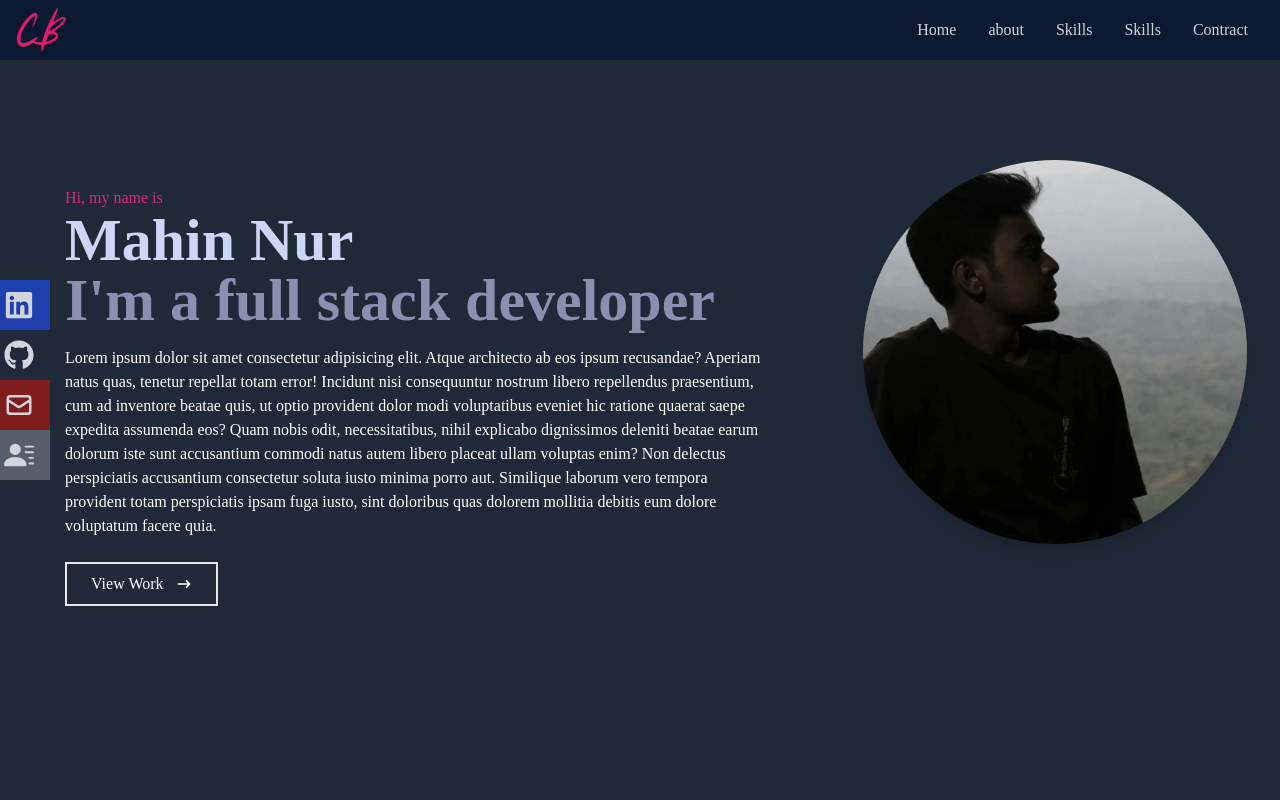
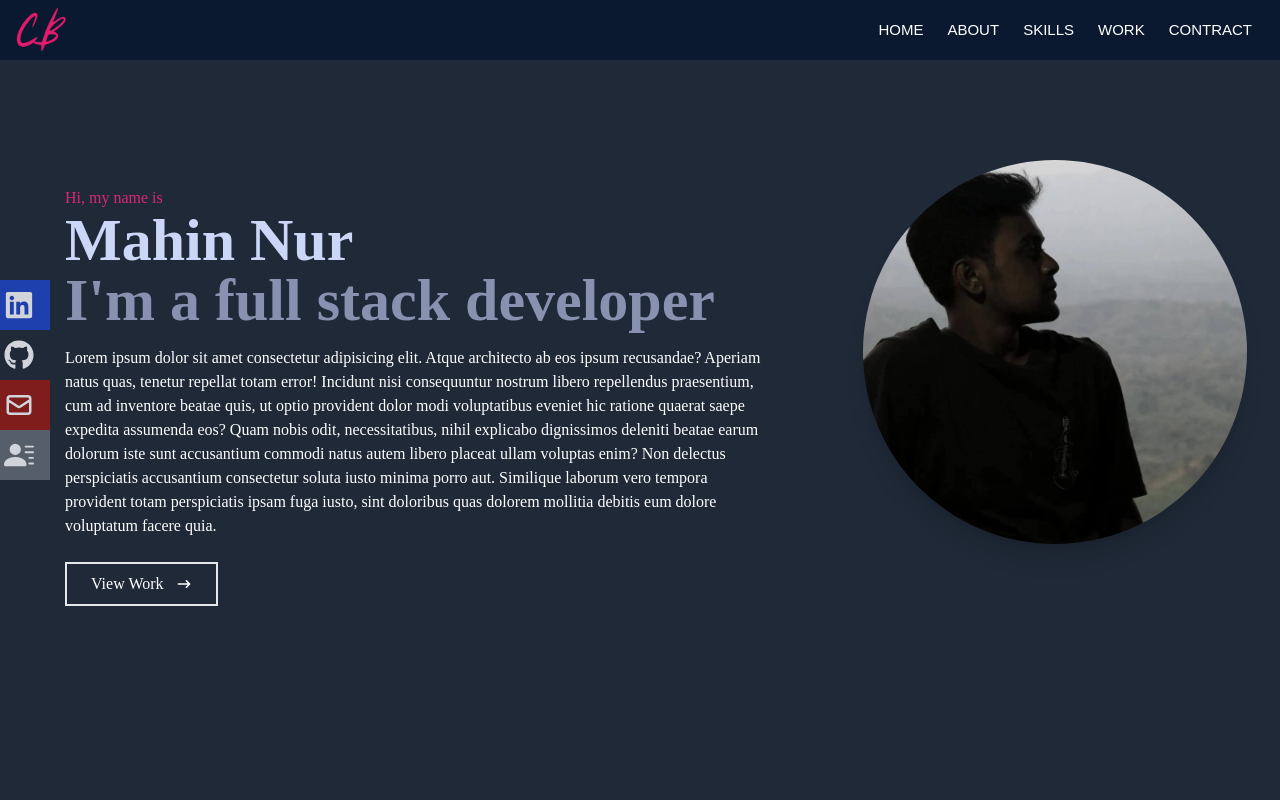
Before and after one commit to injammahin/portfolio, a React (Create React App) app: page / in a window 1280 px wide. Shown: the top 800 px of the page. Built offline with nearby package versions, Linux system fonts and the light colour scheme.

Commit message:
underline fixed

```diff
--- a/src/App.js
+++ b/src/App.js
@@ -4,7 +4,7 @@ import About from "./components/About";
 import Skills from "./components/Skills";
 import Work from "./components/Work";
 import MouseHover from "./components/Mousehover";
-import Arrow from "./components/Arrow";
+// import Arrow from "./components/Arrow";
 import Contract from "./components/Contract";
 
 function App() {
@@ -16,7 +16,7 @@ function App() {
       <Skills />
       <MouseHover />
       <Work />
-      <Arrow />
+      {/* <Arrow /> */}
       <Contract />
     </div>
   );
--- a/src/components/Mousehover.jsx
+++ b/src/components/Mousehover.jsx
@@ -43,9 +43,12 @@ const MouseHover = () => {
   return (
     <div
       id="project_container"
-      className=" hidden md:block bg-gray-800 text-center"
+      className=" hidden md:block bg-gray-800 text-center w-full h-56 text-gray-300 "
     >
       <div id="projectbox" className="face relative">
+        <h1 className="  text-4xl font-bold  text-gray-300 hover:rotate-45% ">
+          take a look at my work
+        </h1>
         {/* Start project HTML */}
         <div className="eye inline-block text-center bg-gray-200 h-16 w-16 rounded-full mb-4  relative">
           <div className="eyee absolute bg-gray-900 h-5 w-5 rounded-full transition-transform ease-in-out duration-800 transform">
@@ -58,7 +61,7 @@ const MouseHover = () => {
           </div>
         </div>
         {/* Mouth */}
-        <div className="mouth inline-block bg-red-500 h-5 w-6 mx-[-95px] my-[-30px] rounded-full mt-12" />
+        {/* <div className="mouth inline-block bg-red-500 h-5 w-6 mx-[-95px] my-[-30px] rounded-full mt-12" /> */}
         {/* End Project HTML */}
       </div>
     </div>
--- a/src/components/Navber.jsx
+++ b/src/components/Navber.jsx
@@ -1,5 +1,6 @@
 import React, { useState } from "react";
 import Logo from "../assets/logo1.png";
+
 import {
   FaBars,
   FaFacebook,
@@ -22,28 +23,28 @@ const Navber = () => {
       </div>
       {/* menu */}
       <div className=" hidden md:flex">
-        <ul className=" hidden md:flex ">
-          <li className="hover:underline hover:scale-x-150 hover:scale-y-150 duration-500 ">
+        <ul className="c hidden md:flex ">
+          <li className="custom hover:scale-x-150 hover:scale-y-150 duration-500 ">
             <Link to="home" spy={true} smooth={true}>
               Home
             </Link>
           </li>
-          <li className="hover:underline hover:scale-x-150 hover:scale-y-150 duration-500 ">
+          <li className="custom hover:scale-x-150 hover:scale-y-150 duration-500 ">
             <Link to="about" spy={true} smooth={true}>
               about
             </Link>
           </li>
-          <li className="hover:underline hover:scale-x-150 hover:scale-y-150 duration-500 ">
+          <li className=" custom  hover:scale-x-150 hover:scale-y-150 duration-500 ">
             <Link to="skills" spy={true} smooth={true}>
               Skills
             </Link>
           </li>
-          <li className="hover:underline hover:scale-x-150 hover:scale-y-150 duration-500 ">
-            <Link to="skills" spy={true} smooth={true}>
-              Skills
+          <li className="custom hover:scale-x-150 hover:scale-y-150 duration-500 ">
+            <Link to="work" spy={true} smooth={true}>
+              Work
             </Link>
           </li>
-          <li className="hover:underline hover:scale-x-150 hover:scale-y-150 duration-500 ">
+          <li className="custom hover:scale-x-150 hover:scale-y-150 duration-500 ">
             <Link to="contract" spy={true} smooth={true}>
               Contract
             </Link>
@@ -62,27 +63,27 @@ const Navber = () => {
             : "absolute top-0 left-0 w-full h-screen bg-[#0a192f] flex flex-col justify-center items-center"
         }
       >
-        <li className="hover:underline hover:scale-x-150 hover:scale-y-150 duration-500 py-6 text-3xl">
+        <li className="custom hover:scale-x-150 hover:scale-y-150 duration-500 py-6 ">
           <Link onClick={handleClick} to="home" spy={true} smooth={true}>
             Home
           </Link>
         </li>
-        <li className="hover:underline hover:scale-x-150 hover:scale-y-150 duration-500 py-6 text-3xl">
+        <li className="custom hover:scale-x-150 hover:scale-y-150 duration-500 py-6 ">
           <Link onClick={handleClick} to="about" spy={true} smooth={true}>
             about
           </Link>
         </li>
-        <li className="hover:underline hover:scale-x-150 hover:scale-y-150 duration-500 py-6 text-3xl">
+        <li className="custom hover:scale-x-150 hover:scale-y-150 duration-500 py-6 ">
           <Link onClick={handleClick} to="skills" spy={true} smooth={true}>
             Skills
           </Link>
         </li>
-        <li className="hover:underline hover:scale-x-150 hover:scale-y-150 duration-500 py-6 text-3xl">
+        <li className="custom hover:scale-x-150 hover:scale-y-150 duration-500 py-6 ">
           <Link onClick={handleClick} to="skills" spy={true} smooth={true}>
             Skills
           </Link>
         </li>
-        <li className="hover:underline hover:scale-x-150 hover:scale-y-150 duration-500 py-6 text-3xl">
+        <li className="custom hover:scale-x-150 hover:scale-y-150 duration-500 py-6 ">
           <Link onClick={handleClick} to="contract" spy={true} smooth={true}>
             Contract
           </Link>
@@ -94,35 +95,35 @@ const Navber = () => {
       <div className="hidden lg:flex fixed flex-col top-[35%] left-0">
         <ul>
           <li className="w-[150px] h-[50px] flex justify-between items-center  ml-[-100px] hover:ml-[-10px] duration-300 bg-blue-800">
-            <a
+            <Link
               className="flex justify-between items-center w-full"
               href="https://www.linkedin.com/in/mahin-nur-89063820a/"
             >
               Linkedin
               <FaLinkedin size={30} />
-            </a>
+            </Link>
           </li>
           {/* github */}
           <li className="w-[150px] h-[50px] flex justify-between items-center  ml-[-100px] hover:ml-[-10px] duration-300 bg-gray-800">
-            <a
+            <Link
               className="flex justify-between items-center w-full"
               href="https://github.com/injammahin"
             >
               Github
               <FaGithub size={30} />
-            </a>
+            </Link>
           </li>
           <li className="w-[150px] h-[50px] flex justify-between items-center  ml-[-100px] hover:ml-[-10px] duration-300 bg-red-900">
-            <a className="flex justify-between items-center w-full" href="/">
+            <Link className="flex justify-between items-center w-full" href="/">
               Email
               <HiOutlineMail size={30} />
-            </a>
+            </Link>
           </li>
           <li className="w-[150px] h-[50px] flex justify-between items-center  ml-[-100px] hover:ml-[-10px] duration-300 bg-[#565f69]">
-            <a className="flex justify-between items-center w-full" href="/">
+            <Link className="flex justify-between items-center w-full" href="/">
               Resume
               <BsFillPersonLinesFill size={30} />
-            </a>
+            </Link>
           </li>
         </ul>
       </div>
--- a/src/components/Skills.jsx
+++ b/src/components/Skills.jsx
@@ -14,7 +14,7 @@ import { fireEvent } from "@testing-library/react";
 
 const Skills = () => {
   return (
-    <div name="skills" className="w-full h-screen bg-gray-800 text-gray-300">
+    <div name="skills" className=" w-full h-screen bg-gray-800 text-gray-300">
       {/* container */}
       <div className="max-w-[1000px] mx-auto p-4 flex flex-col justify-center w-full h-full">
         <div>
--- a/src/components/Work.jsx
+++ b/src/components/Work.jsx
@@ -3,7 +3,10 @@ import WorkImg from "../assets/projects/workImg.jpeg";
 import realEstate from "../assets/projects/realestate.jpg";
 const Work = () => {
   return (
-    <div name="work" className=" w-full h-screen text-gray-300 bg-gray-800">
+    <div
+      name="work"
+      className=" w-full h-screen text-gray-300 bg-gray-800 py-4"
+    >
       <div className="max-w-[1000px] mx-auto p-4 flex flex-col justify-center w-full h-full">
         <div className="pb-8">
           <p className=" text-4xl font-bold inline border-b-4 text-gray-300 border-pink-600">
--- a/src/index.css
+++ b/src/index.css
@@ -24,3 +24,46 @@
     hsla(242, 74%, 61%, 0.8)
   ) !important ;
 }
+
+.custom {
+  padding: 12px 0px;
+  margin: 0px 12px;
+
+  position: relative;
+  text-align: center;
+  color: #fff;
+  font-size: 15px;
+  text-transform: uppercase;
+  font-family: Avantgarde, CenturyGothic, AppleGothic, sans-serif;
+}
+
+.custom:before {
+  content: " ";
+  position: absolute;
+  left: 0%;
+  bottom: 10px;
+  height: 4px;
+  width: 0%;
+  background-color: rgba(230, 37, 69, 0.834);
+  transition: width 0.5s ease-in-out;
+}
+.custom:after {
+  content: " ";
+  position: absolute;
+  right: 0%;
+  bottom: 10px;
+  height: 4px;
+  width: 0%;
+  background-color: rgba(230, 37, 69, 0.834);
+  transition: width 0.5s ease-in-out;
+}
+
+.custom:hover:before,
+.custom:focus:before {
+  width: 50%;
+}
+
+.custom:hover:after,
+.custom:focus:after {
+  width: 50%;
+}
```
